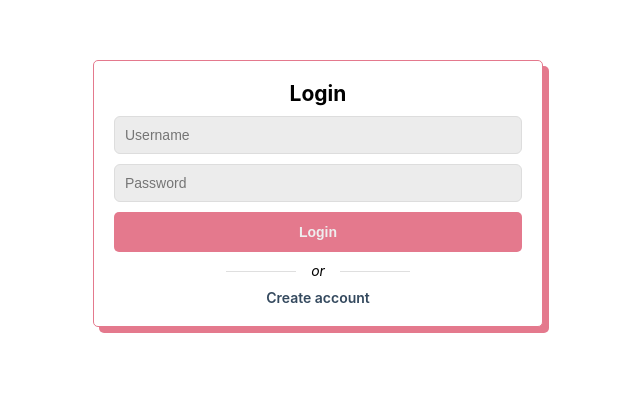
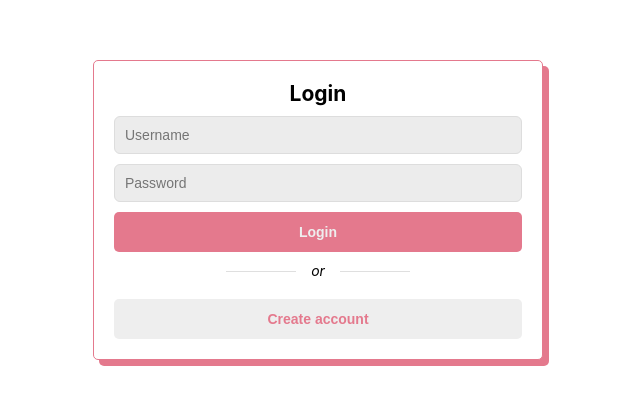
Before and after one commit to nmeowt/file-management-frontend, a React (Create React App) app: page /folder/1 in a window 1280 px wide. Shown: the part 140-544 px from the top of the page, without its empty margins (322-962 px from the left). Built offline with nearby package versions, Linux system fonts and the light colour scheme.

Commit message:
update ui authenticate

```diff
--- a/src/App.jsx
+++ b/src/App.jsx
@@ -4,8 +4,9 @@ import Login from './routes/login/Login';
 import { Route } from "react-router-dom";
 import UserContext from './context/UserContext';
 import { useContext, useEffect } from 'react';
-import { Auth } from './api/auth';
+import { Auth as authApi } from './api/auth';
 import BuildRoute from './components/BuildRoute';
+import Auth from './routes/auth/Auth';
 
 function App() {
   const { isLogined, setIsLogined } = useContext(UserContext)
@@ -15,7 +16,7 @@ function App() {
   }, [])
 
   const checkAuth = () => {
-    const auth = Auth.isAuthen();
+    const auth = authApi.isAuthen();
 
     if (auth) {
       setIsLogined(true);
@@ -27,7 +28,7 @@ function App() {
   return (
     <BuildRoute
       isLogined={isLogined}
-      unauthorizeRoutes={<Login />}
+      unauthorizeRoutes={<Auth />}
     >
       <Route path="/" element={<Dashboard />} />
       <Route path="/folder/:id" element={<Dashboard />} />
--- /dev/null
+++ b/src/routes/auth/Auth.jsx
@@ -0,0 +1,63 @@
+import React, { useContext } from 'react'
+import styled from 'styled-components';
+import UserContext from '../../context/UserContext';
+import './auth.css';
+
+const Auth = () => {
+    const { handleLogin, setUser, error } = useContext(UserContext)
+
+    const handleChange = (e) => {
+        const { name, value } = e.target
+        setUser((prev) => ({ ...prev, [name]: value }))
+    }
+
+    const handleSubmit = () => {
+        handleLogin()
+    }
+
+    return (
+        <Wrapper>
+            <Card>
+                <div className="loginboxWrap open">
+                    <div className="loginboxWrapAnimate">
+                        <div className="loginBox">
+                            <h2>Login</h2>
+                            <div>
+                                <input className="mt-1" placeholder="Username" name="username" onChange={handleChange} />
+                                <input className="mt-1" placeholder="Password" type="password" name="password" onChange={handleChange} />
+                                {
+                                    error.length > 0
+                                        ? error.map((err, index) => <i key={index} style={{ color: "rgb(254, 170, 67)", fontSize: 12 }}>{err}</i>)
+                                        : null
+                                }
+                                <button className="mt-1 btnLogin" onClick={handleSubmit}>Login</button>
+                            </div>
+                            <div className="linethough">
+                                <span>or</span>
+                            </div>
+                            <button className="mt-1 btnSignup">Create account</button>
+                        </div>
+                    </div>
+                </div>
+            </Card>
+        </Wrapper>
+    )
+}
+
+export default Auth;
+
+const Wrapper = styled.div`
+  position: fixed;
+  top: 0;
+  left: 0;
+  right: 0;
+  bottom: 0;
+`;
+
+const Card = styled.div`
+  position: fixed;
+  top: calc(50vh - 25%);
+  text-align: center;
+  margin: auto;
+  width: 100%;
+`;
--- /dev/null
+++ b/src/routes/auth/auth.css
@@ -0,0 +1,367 @@
+body {
+    padding: 0;
+    margin: 0;
+    font-size: 14px;
+    background: #fff;
+    font-family: -apple-system, BlinkMacSystemFont, "Segoe UI", Roboto, "Helvetica Neue", Arial, sans-serif, "Apple Color Emoji", "Segoe UI Emoji", "Segoe UI Symbol", "Noto Color Emoji"
+}
+
+* {
+    box-sizing: border-box;
+}
+
+a {
+    color: #34495e;
+}
+
+@keyframes loginbox {
+    0% {
+        width: 0;
+    }
+
+    100% {
+        width: 600px;
+    }
+}
+
+.loginboxWrap {
+    text-align: center;
+    margin: auto;
+    margin: auto;
+    position: relative;
+    display: inline-block;
+}
+
+.loginboxWrap.open .loginboxWrapAnimate {
+    width: 600px;
+    transition: width 1s;
+}
+
+.loginBox {
+    border: 1px solid #e4798d;
+    margin: auto;
+    width: 450px;
+    background: #fff;
+    background-size: cover;
+    background-position: center;
+    padding: 20px;
+    border-radius: 5px;
+    text-align: center;
+    box-shadow: 6px 6px 0 #e4798d;
+    /* 0 4px 15px rgba(0, 0, 0, 0.16); */
+}
+
+.box {
+    border: 1px solid #555;
+
+    width: 450px;
+    background: #fff;
+    background-size: cover;
+    background-position: center;
+    padding: 20px;
+    border-radius: 5px;
+    margin-bottom: 30px;
+    box-shadow: 6px 6px 0 #555;
+}
+
+.mt-1 {
+    margin-top: 10px;
+}
+
+.mt-2 {
+    margin-top: 20px;
+}
+
+.loginBox h1 {
+    text-align: left;
+    font-weight: 400;
+    margin: 0;
+    padding: 0;
+}
+
+.loginBox p {
+    padding: 0;
+    margin: 0;
+}
+
+input {
+    width: 100%;
+    border: none;
+    padding: 10px;
+    background-color: #ececec;
+    border-radius: 6px;
+    border: 1px solid transparent;
+    outline: none;
+    transition: all .3s;
+    font-size: 1em;
+    border: 1px solid #ddd;
+}
+
+input:focus {
+    border: 1px solid #e4798d;
+    outline: none;
+}
+
+.btnLogin {
+    width: 100%;
+    border-radius: 5px;
+    background-color: #e4798d;
+    font-weight: 600;
+    padding: 10px;
+    transition: all .3s;
+    font-size: 1em;
+    color: #eee;
+    cursor: pointer;
+    outline: none !important;
+    border: none;
+    height: 40px;
+    display: inline-block;
+}
+
+.btnSignup {
+    width: 100%;
+    border-radius: 5px;
+    background-color: #eee;
+    font-weight: 600;
+    padding: 10px;
+    transition: all .3s;
+    font-size: 1em;
+    color: #e4798d;
+    cursor: pointer;
+    outline: none !important;
+    border: none;
+    height: 40px;
+    display: inline-block;
+}
+
+button {
+    border-radius: 4px;
+    background-color: #fbfbfb;
+    border: 1px solid #c7c7c7;
+    font-weight: 600;
+    color: #444;
+    cursor: pointer;
+    outline: none !important;
+    height: 35px;
+    font-weight: 600;
+    padding: 0 20px;
+}
+
+.w-100 {
+    width: 100%
+}
+
+a {
+    cursor: pointer;
+    text-decoration: none;
+    font-weight: 600;
+}
+
+.pmenu a {
+    display: inline-block;
+    border-right: 1px solid lightgray;
+    padding: 0 5px;
+    font-weight: 400;
+}
+
+.pmenu a:last-of-type {
+    border: none;
+}
+
+
+/* loading */
+#loading {
+    position: fixed;
+    right: 20px;
+    top: 20px;
+    width: 40px;
+    height: 40px;
+}
+
+@keyframes rotate {
+    to {
+        transform: rotate(360deg);
+    }
+}
+
+.spin {
+    border: 3px solid #ddd;
+    border-top-color: #000;
+    width: 30px;
+    height: 30px;
+    border-radius: 40px;
+    animation: rotate .5s linear infinite;
+}
+
+#loadingInline {
+    display: inline-block;
+}
+
+.logoimg.large {
+    width: 40px;
+    height: 40px;
+    display: inline-block;
+    margin: 30px;
+}
+
+.or {
+    margin: 10px auto;
+    color: #aaa;
+}
+
+.linethough {
+    position: relative;
+    z-index: 1;
+    margin: 10px auto;
+}
+
+.linethough:before {
+    border-top: 1px solid #dfdfdf;
+    content: "";
+    margin: 0 auto;
+    position: absolute;
+    top: 50%;
+    left: 0;
+    right: 0;
+    bottom: 0;
+    width: 45%;
+    z-index: -1;
+}
+
+.linethough span {
+    /* to hide the lines from behind the text, you have to set the background color the same as the container */
+    background: #fff;
+    padding: 0 15px;
+    font-style: italic;
+}
+
+#nav {
+    text-align: center;
+    padding: 0;
+    /* background: #292929; */
+}
+
+.navlist {
+    /* list-style: none; */
+    margin: 0;
+    padding: 0;
+}
+
+.navlist li {
+    display: inline-block;
+    margin-bottom: 5px;
+}
+
+.navlist a {
+    color: #aaa;
+    font-size: 16px;
+    font-weight: 400;
+    padding: 0 10px;
+    display: inline-block;
+}
+
+.navlist a.active {
+    color: #000;
+    font-weight: 600;
+    background: #fff;
+}
+
+#loginedWrap {
+    border: 1px solid #eee;
+    max-width: 680px;
+    margin: 20px auto;
+    border-radius: 2px;
+}
+
+#inputsWrap {
+    margin: 20px 40px;
+}
+
+.title {
+    font-weight: 600;
+    text-align: right;
+    align-items: center;
+    justify-content: flex-end;
+    display: flex;
+    font-size: 1.1em;
+}
+
+.linkbtn {
+    color: #e4798d !important;
+}
+
+hr {
+    margin-top: 0;
+    opacity: .2;
+}
+
+.service {
+    background-color: #eee;
+    border-radius: 50px;
+    margin: auto;
+    display: inline-block;
+    padding: 5px 20px;
+    margin: 5px;
+}
+
+.oauth_app {
+    display: flex;
+    align-items: center;
+    text-align: center;
+    justify-content: center;
+    margin-top: 10px;
+}
+
+.app_preview {
+    display: flex;
+    align-items: center;
+    background-color: #eee;
+    padding: 0 15px 0 0;
+    border-radius: 30px;
+    margin-left: 10px;
+}
+
+.app_preview:hover {
+    text-decoration: underline;
+    cursor: pointer;
+}
+
+.app_preview .logo {
+    width: 25px;
+    height: 25px;
+    margin: 5px;
+    border-radius: 50%;
+    background-position: center;
+    background-size: contain;
+    background-repeat: no-repeat;
+}
+
+.app_preview .app_title {
+    font-weight: 700;
+}
+
+.linethough {
+    position: relative;
+    z-index: 1;
+    margin: 10px auto;
+}
+
+.linethough:before {
+    border-top: 1px solid #dfdfdf;
+    content: "";
+    margin: 0 auto;
+    position: absolute;
+    top: 50%;
+    left: 0;
+    right: 0;
+    bottom: 0;
+    width: 45%;
+    z-index: -1;
+}
+
+.linethough span {
+    /* to hide the lines from behind the text, you have to set the background color the same as the container */
+    background: #fff;
+    padding: 0 15px;
+    font-style: italic;
+}
```
